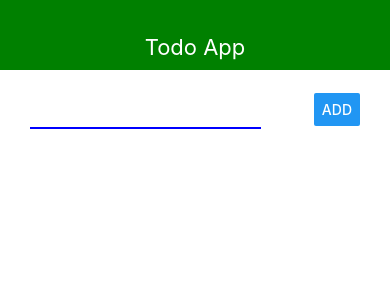
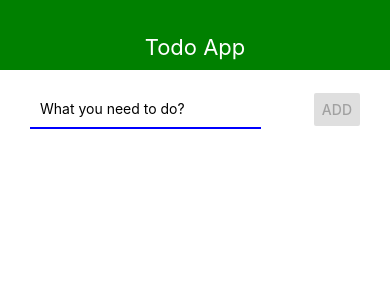
Before and after one commit to EdiGal91/basic-rn-todo-app, a React Native app: screen / in a window 390 px wide. Shown: the top 300 px of the page. Built offline with nearby package versions, Linux system fonts and the light colour scheme.

Commit message:
disable submit button when empty title, add placeholder and turn off autocorrects

```diff
--- a/src/AddTodo.js
+++ b/src/AddTodo.js
@@ -19,8 +19,16 @@ export const AddTodo = ({ onSubmit }) => {
         value={taskTitle}
         onChangeText={taskTitleInputHandler}
         style={styles.input}
+        placeholder="What you need to do?"
+        autoCapitalize="sentences"
+        autoCompleteType="off "
       />
-      <Button onPress={pressHandler} style={styles.button} title="Add" />
+      <Button
+        disabled={taskTitle.length < 1}
+        onPress={pressHandler}
+        style={styles.button}
+        title="Add"
+      />
     </View>
   );
 };
```
